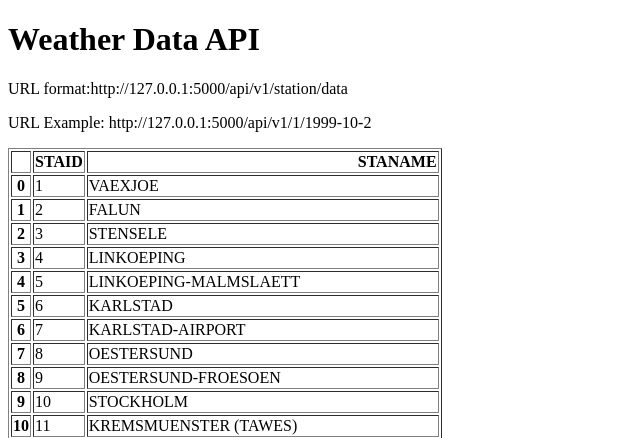
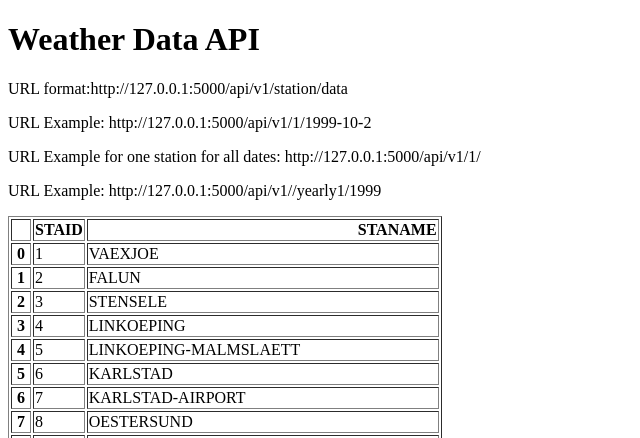
Before and after one commit to Ato101/weather-api, a Flask app: page / in a window 1280 px wide. Shown: the top 438 px of the page, without its empty margins (0-640 px from the left). Run offline with Flask 3, Linux system fonts and the light colour scheme.

Commit message:
added year and station

```diff
--- a/main.py
+++ b/main.py
@@ -22,6 +22,21 @@ def about(station,date):
     }
     return context
 
+@app.route("/api/v1/yearly/<station>/<year>")
+def get_all_year(station,year):
+    filename = '003 data-small/TG_STAID' + str(station).zfill(6)+'.txt'
+    df = pd.read_csv(filename,skiprows=20)
+    df['    DATE'] =df['    DATE'].astype(str)
+    result = df[df['    DATE'].str.startwith(str(year))].to_dict()
+    return result
+
+@app.route("/api/v1/<station>/")
+def get_statiom(station,year):
+    filename = '003 data-small/TG_STAID' + str(station).zfill(6)+'.txt'
+    df = pd.read_csv(filename,skiprows=20,parse_dates=['    DATE'])
+    result= df.to_dict(orient='records')
+    return result
+
 
 if __name__=='__main__':
     app.run(debug=True,port=5000)
--- a/templates/home.html
+++ b/templates/home.html
@@ -8,6 +8,8 @@
 <h1>Weather Data API</h1>
 <p>URL format:http://127.0.0.1:5000/api/v1/station/data</p>
 <p>URL Example: http://127.0.0.1:5000/api/v1/1/1999-10-2</p>
+<p>URL Example for one station for all dates: http://127.0.0.1:5000/api/v1/1/</p>
+<p>URL Example: http://127.0.0.1:5000/api/v1//yearly1/1999 </p>
 <p>{{context|safe}}</p>
 </body>
 </html>
```
